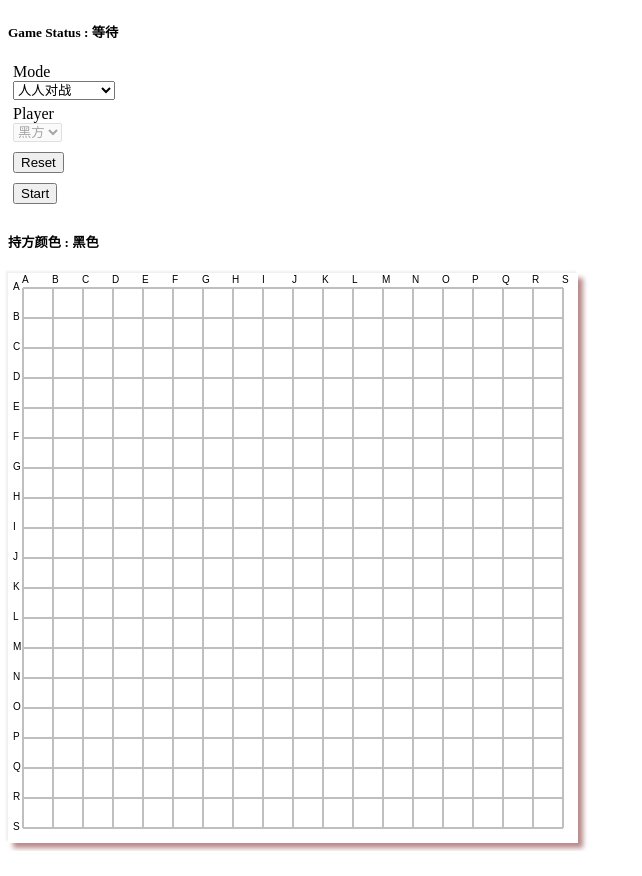
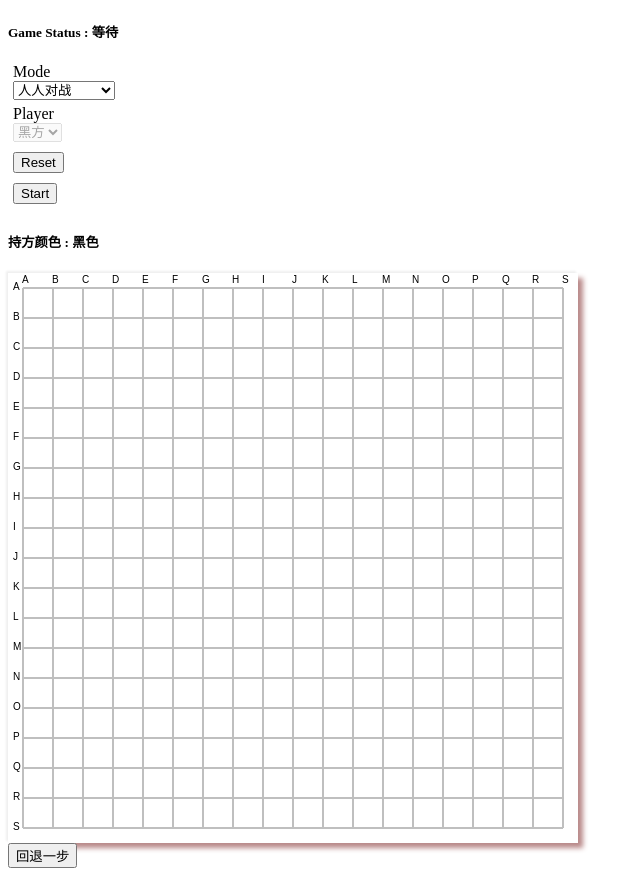
Before and after one commit to AmoyZhp/BoardGameVue, a Vue app: page / in a window 1280 px wide. Shown: the whole page, without its empty margins (0-642 px from the left). Before the commit the page ends 851 px from the top, so only its background shows below. Built offline with nearby package versions, Linux system fonts and the light colour scheme; the HTML template or start-up script is replaced by a standard one.

Commit message:
finish terminal judeging

```diff
--- a/src/components/SixInRowBody.vue
+++ b/src/components/SixInRowBody.vue
@@ -2,6 +2,7 @@
 <div class="row">
     <div class="col-lg-3">
         <SixInRowBodyLeftBar v-bind:start="start"
+                            v-bind:terminal="terminal"
                             v-on:start-game="startGame"
                             v-on:reset-game="resetGame"/>
     </div>
@@ -14,8 +15,12 @@
         <SixInRowBodyBoard ref="board" v-bind:chessboard="chessboard"
                             v-bind:player="player"
                             v-bind:start="start"
-                            v-bind:timestamp="timestamp"
-                            v-on:acting="acting">
+                            v-bind:historyActions="historyActions"
+                            v-bind:timestep="timestep"
+                            v-bind:terminal="terminal"
+                            v-on:start-game="startGame"
+                            v-on:acting="acting"
+                            v-on:action-back="actionBack">
         </SixInRowBodyBoard>
     </div>
 </div>
@@ -41,9 +46,7 @@ export default {
             historyActions : [],
             chessboard : [],
             stoneCnt: 0,
-            timestamp:1,
             start: false,
-            terminal: false,
             disabled: false, // 用来操控是否要停止棋盘接受点击事件
             player: conf.PLAYER.BLACK,
             mode: conf.MODE.HUMAN_TO_HUMAN,
@@ -65,6 +68,17 @@ export default {
             } else {
                 return conf.PLAYER.BLACK
             }
+        },
+        timestep: function(){
+            return this.historyActions.length
+        },
+        terminal: function(){
+            if(this.isTerminal()){
+                alert("游戏结束")
+                return true
+            } else {
+                return false
+            }
         }
     },
     mounted: function(){
@@ -72,6 +86,9 @@ export default {
     },
     methods:{
         acting: function(cachePos){
+            if(this.start == false || this.terminal == true){
+                return
+            }
             this.actionCache.x1 = cachePos.x1
             this.actionCache.y1 = cachePos.y1
             this.actionCache.x2 = cachePos.x2
@@ -87,16 +104,17 @@ export default {
             }
         },
         step(action){
+            if(this.start == false || this.terminal == true){
+                return
+            }
             // 第一步时黑棋只走一个子
-            if(this.timestamp == 0){
+            if(this.timestep == 0){
                 this.setStone(action.x1, action.y1, action.player)
-                this.historyActions.push(action)
-                this.timestamp++
+                this.historyActions.push(new Action( action.player, action.x1, action.y1, action.x2, action.y2))
             } else {
                 this.setStone(action.x1, action.y1, action.player)
                 this.setStone(action.x2, action.y2, action.player)
-                this.historyActions.push(action)
-                this.timestamp++
+                this.historyActions.push(new Action( action.player, action.x1, action.y1, action.x2, action.y2))
             }
         },
         setStone: function(x, y, player){
@@ -135,8 +153,8 @@ export default {
                 actionDTO: this.action,
                 gameStateDTO: {
                     chessboard: this.chessboard,
-                    timestamp: this.timestamp,
-                    terminal:true,
+                    timestep: this.timestep,
+                    terminal:this.terminal,
                 }
             }).then(function(response){
                 that.start = false
@@ -151,7 +169,7 @@ export default {
                         actionDTO: this.actionCache,
                         gameStateDTO: {
                             chessboard: this.chessboard,
-                            timestamp: this.timestamp,
+                            timestep: this.timestep,
                             terminal: this.terminal,
                         }
                     })
@@ -161,9 +179,9 @@ export default {
                                 actionDTO.x2, actionDTO.y2)
                 console.log(action)
                 this.step(action)
-                this.$refs.board.drawStone(action.x1, action.y1, action.player)
-                if(this.timestamp != 1){
-                    this.$refs.board.drawStone(action.x2, action.y2, action.player)
+                this.$refs.board.drawStone(action.x1, action.y1, action.player, this.timestep)
+                if(this.timestep != 1){
+                    this.$refs.board.drawStone(action.x2, action.y2, action.player, this.timestep)
                 }
             }catch(error){
                 console.log(error)
@@ -184,7 +202,6 @@ export default {
             this.player = conf.PLAYER.BLACK
             this.mode = conf.MODE.HUMAN_TO_HUMAN
             this.stoneCnt = 0
-            this.timestamp = 1
             this.historyActions = []
             this.start = false
             this.$refs.board.resetGame();
@@ -194,7 +211,6 @@ export default {
             this.start = true
             this.player = player
             this.mode = mode
-            this.timestamp = 0
             if(mode == conf.MODE.HUMAN_TO_AI){
                 if(this.requestStartGame(this.requiredPlayer)){
                     if(this.player == conf.PLAYER.WHITE){
@@ -203,6 +219,18 @@ export default {
                 } else {
                     console.log("游戏启动失败")
                 }
+            }
+        },
+        actionBack(){
+            //回退两步
+            //假设当前是我方回合。那么则抹去对面的一步，以及我方的上一步（也就是我方想从新下的一步）
+            if(this.historyActions.length - 2 >= 0){
+                let action = this.historyActions.pop()
+                this.chessboard[action.x1][action.y1] = conf.PLAYER.EMPTY
+                this.chessboard[action.x2][action.y2] = conf.PLAYER.EMPTY
+                action = this.historyActions.pop()
+                this.chessboard[action.x1][action.y1] = conf.PLAYER.EMPTY
+                this.chessboard[action.x2][action.y2] = conf.PLAYER.EMPTY
             }
         },
         changePlayer(){
@@ -221,6 +249,81 @@ export default {
                 return false
             }
             return true
+        },
+        isTerminal(){
+            if(this.historyActions.length == 0){
+                return false
+            }
+            let action = this.historyActions[this.historyActions.length-1]
+            console.log(action)
+            let player = action.player
+            if(this.hasSixInRow(action.x1, action.y1, player)){
+                return true
+            } else if(this.hasSixInRow(action.x2, action.y2, player)){
+                return true
+            } else {
+                return false
+            }
+        },
+        hasSixInRow(x, y, player){
+            if(x < 0 || x >= conf.BOARD_SIZE || y  < 0 || y >= conf.BOARD_SIZE){
+                    return false
+            }
+            let cnt = 0
+            // 横向
+            cnt = 0
+            for(let i = Math.max(0,x-5); i < Math.min(x+5, conf.BOARD_SIZE - 1); i++){
+                if(this.chessboard[i][y] == player){
+                    cnt++
+                    if(cnt == 6){
+                        return true
+                    }
+                } else {
+                    cnt = 0
+                }
+            }
+            // 纵向
+            cnt = 0
+            for(let i = Math.max(0,y-5); i < Math.min(y+5, conf.BOARD_SIZE - 1); i++){
+                if(this.chessboard[x][i] == player){
+                    cnt++
+                    if(cnt == 6){
+                        return true
+                    }
+                } else {
+                    cnt = 0
+                }
+            }
+            // 135 度
+            cnt = 0
+            for(let i = -5; i <= 5; i++){
+                if(x+i < 0 || x+i >= conf.BOARD_SIZE || y+i < 0 || y+i >= conf.BOARD_SIZE){
+                    continue
+                }
+                if(this.chessboard[x+i][y+i] == player){
+                    cnt++
+                    if(cnt == 6){
+                        return true
+                    }
+                } else {
+                    cnt = 0
+                }
+            }
+            // 45 度
+            cnt = 0
+            for(let i = -5; i <= 5; i++){
+                if(x+i < 0 || x+i >= conf.BOARD_SIZE || y+i < 0 || y+i >= conf.BOARD_SIZE){
+                    continue
+                }
+                if(this.chessboard[x+i][y-i] == player){
+                    cnt++
+                    if(cnt == 6){
+                        return true
+                    }
+                } else {
+                    cnt = 0
+                }
+            }
         }
 
     }
--- a/src/components/SixInRowBodyBoard.vue
+++ b/src/components/SixInRowBodyBoard.vue
@@ -1,7 +1,14 @@
 <template>
+    <div>
         <div class="row">
             <div class="col-lg-12">
                 <canvas ref="canvas" class="chessboard" id="chessboard" @click="chessboardClick"></canvas>
+            </div>
+        </div>
+        <div class="row">
+            <div class="col-lg-6">
+                <button type="button" class="btn btn-primary my-btn" @click="actionBack">回退一步</button>
+            </div>
         </div>
     </div>
 </template>
@@ -16,16 +23,24 @@ export default {
             type: Array,
             required: true
         },
+        historyActions: {
+            type: Array,
+            required: true
+        },
         player: {
             type: Number,
             default: conf.PLAYER.EMPTY
         },
-    timestamp: {
+        timestep: {
             type: Number,
             default: 0,
             required: true
         },
         start: {
+            type: Boolean,
+            required: true
+        },
+        terminal:{
             type: Boolean,
             required: true
         }
@@ -40,7 +55,8 @@ export default {
                 x1: -1,
                 y1: -1,
                 x2: -1,
-        y2: -1
+                y2: -1,
+                player: conf.PLAYER.EMPTY
             }
         };
     },
@@ -57,27 +73,80 @@ export default {
             this.drawChessboard();
         },
         chessboardClick: function(e) {
-      if (this.start) {
+            if (this.start && this.terminal == false) {
                 const { gridSize } = this;
                 let ox = e.offsetX;
                 let oy = e.offsetY;
                 let x = Math.floor(ox / gridSize);
                 let y = Math.floor(oy / gridSize);
                 if (this.isLegalPos(x, y)) {
-          this.drawStone(x, y, this.player);
+                    this.drawStone(x, y, this.player, this.timestep + 1);
                     this.stoneCnt++;
                     if (this.stoneCnt == 1) {
                         this.cachePos.x1 = x;
                         this.cachePos.y1 = y;
-            if (this.timestamp == 0) {
+                        this.cachePos.player = this.player;
+                        if (this.timestep == 0) {
                             this.$emit("acting", this.cachePos);
                             this.stoneCnt = 0;
+                            this.cachePos.player = conf.PLAYER.EMPTY;
                         }
                     } else if (this.stoneCnt == 2) {
                         this.cachePos.x2 = x;
                         this.cachePos.y2 = y;
                         this.$emit("acting", this.cachePos);
                         this.stoneCnt = 0;
+                        this.cachePos.player = conf.PLAYER.EMPTY;
+                    }
+                }
+            }
+        },
+        stoneBack() {
+            if (this.cachePos.player != conf.PLAYER.EMPTY) {
+                this.resetGame();
+                for (let i = 0; i < this.historyActions.length; i++) {
+                    let action = this.historyActions[i];
+                    this.drawStone(action.x1, action.y1, action.player, i + 1);
+                    if (i != 0) {
+                        this.drawStone(
+                            action.x2,
+                            action.y2,
+                            action.player,
+                            i + 1
+                        );
+                    }
+                }
+            }
+        },
+        actionBack() {
+            if(this.terminal){
+                return
+            }
+            // 如果当前已经落了一子，则回退一步
+            if (this.cachePos.player != conf.PLAYER.EMPTY) {
+                this.resetGame();
+                for (let i = 0; i < this.historyActions.length; i++) {
+                    let action = this.historyActions[i];
+                    this.drawStone(action.x1, action.y1, action.player, i + 1);
+                    if (i != 0) {
+                        this.drawStone(
+                            action.x2,
+                            action.y2,
+                            action.player,
+                            i + 1
+                        );
+                    }
+                }
+            } else {
+                //如果当前还未落子，说明想从新下自己的上一步
+                //也就回退两步。即对方的一步，以及自己的上一步。
+                this.$emit("action-back");
+                this.resetGame();
+                for (let i = 0; i < this.historyActions.length; i++) {
+                    let action = this.historyActions[i];
+                    this.drawStone(action.x1, action.y1, action.player, i + 1);
+                    if (i != 0) {
+                        this.drawStone(action.x2, action.y2, action.player, i + 1);
                     }
                 }
             }
@@ -106,7 +175,7 @@ export default {
                 );
             }
         },
-    drawStone: function(x, y, player) {
+        drawStone: function(x, y, player, num) {
             const { myCanvasContenxt } = this;
             const { gridSize } = this;
             let half = gridSize / 2;
@@ -132,7 +201,7 @@ export default {
             }
             myCanvasContenxt.font = "bold";
             myCanvasContenxt.fillText(
-        this.timestamp,
+                num,
                 half + x * gridSize - 3,
                 half + y * gridSize + 3
             );
@@ -146,9 +215,15 @@ export default {
             );
             this.drawChessboard();
             this.stoneCnt = 0;
+            this.cachePos.player = conf.PLAYER.EMPTY;
         },
         isLegalPos(x, y) {
-      if (x < 0 || x >= conf.BOARD_SIZE || y < 0 || y >= conf.BOARD_SIZE) {
+            if (
+                x < 0 ||
+                x >= conf.BOARD_SIZE ||
+                y < 0 ||
+                y >= conf.BOARD_SIZE
+            ) {
                 return false;
             }
             if (this.chessboard[x][y] != conf.PLAYER.EMPTY) {
--- a/src/components/SixInRowBodyLeftBar.vue
+++ b/src/components/SixInRowBodyLeftBar.vue
@@ -53,7 +53,11 @@ export default {
     props: {
         start: {
             type: Boolean,
-            default: false
+            required: true
+        },
+        terminal:{
+            type: Boolean,
+            required: true
         }
     },
     data: function(){
@@ -93,7 +97,7 @@ export default {
         },
         startGame(){
             this.$emit('start-game', this.player, this.mode)
-        }
+        },
     }
 }
 </script>
```
Lines whose indentation alone changed are shown as unchanged.
